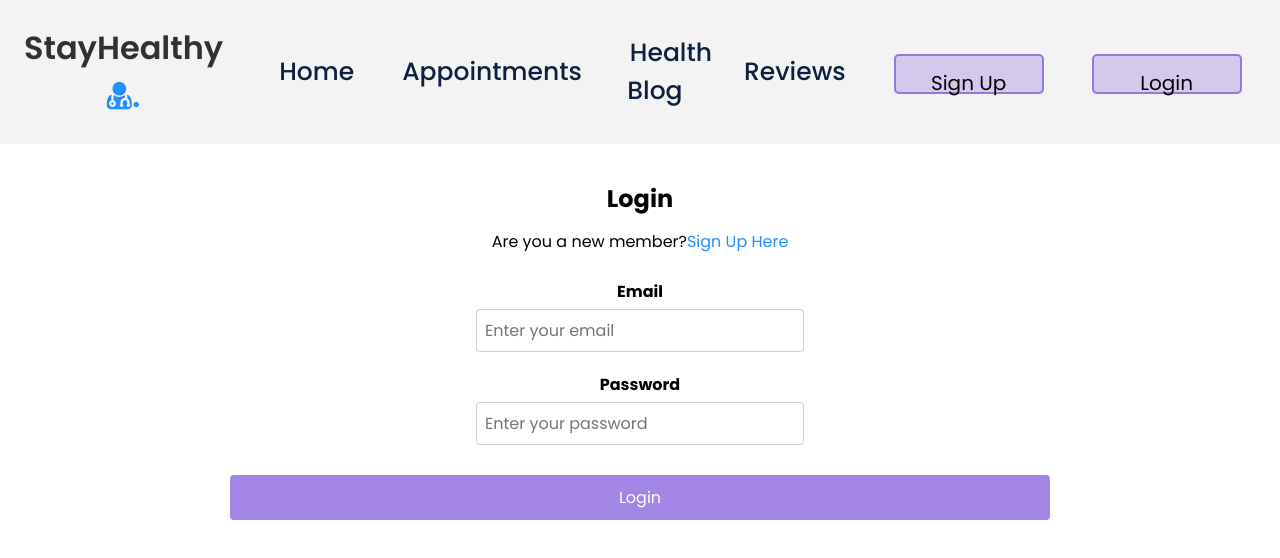
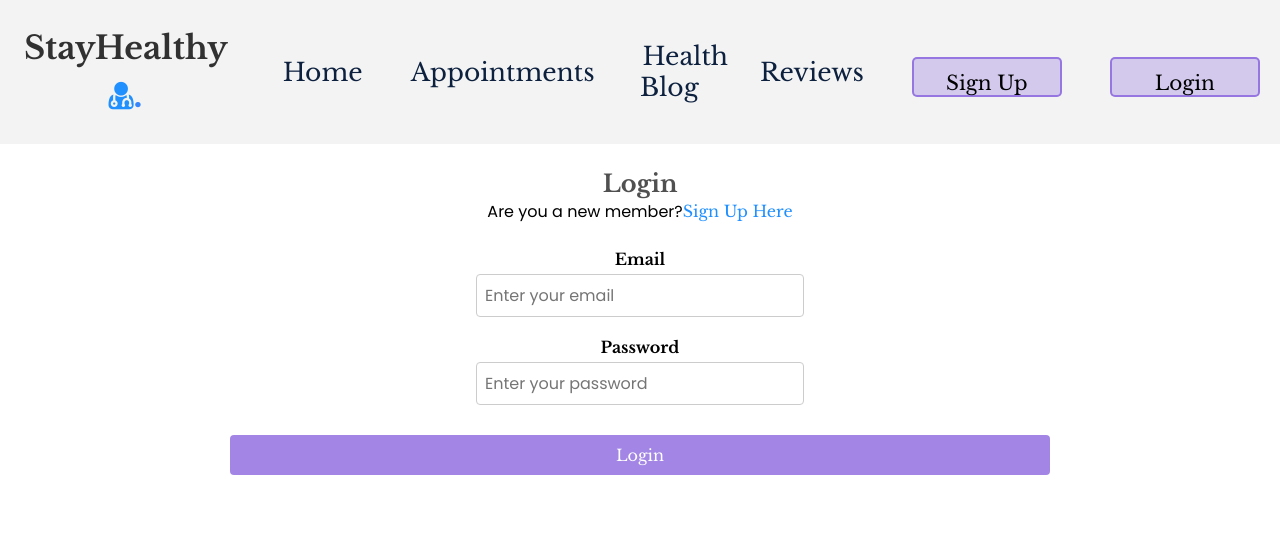
Before and after one commit to Zantetsukxnn/test_med, a React (Create React App) app: page /Components/Login/Login.html in a window 1280 px wide. Shown: the top 558 px of the page. Built offline with nearby package versions, Linux system fonts and the light colour scheme.

Commit message:
commit message here

```diff
--- a/public/index.html
+++ b/public/index.html
@@ -29,7 +29,10 @@
 <link rel="preconnect" href="https://fonts.gstatic.com" crossorigin />
 <link href="https://fonts.googleapis.com/css2?family=Poppins:wght@100;200;300;400;500;600;700;800;900&display=swap" rel="stylesheet">
 <link rel="stylesheet" href="https://maxcdn.bootstrapcdn.com/font-awesome/4.4.0/css/font-awesome.min.css">
-  </head>
+ <link rel="preconnect" href="https://fonts.googleapis.com">
+<link rel="preconnect" href="https://fonts.gstatic.com" crossorigin>
+<link href="https://fonts.googleapis.com/css2?family=Libre+Baskerville:ital,wght@0,400;0,700;1,400&display=swap" rel="stylesheet">
+</head>
   <body>
     <noscript>You need to enable JavaScript to run this app.</noscript>
     <div id="root"></div>
--- a/src/App.css
+++ b/src/App.css
@@ -1,5 +1,6 @@
 .App {
   text-align: center;
+  font-family: "Libre Baskerville", serif;
 }
 
 .App-logo {
@@ -22,10 +23,12 @@
   justify-content: center;
   font-size: calc(10px + 2vmin);
   color: white;
+ font-family: "Libre Baskerville", serif;
 }
 
 .App-link {
   color: #61dafb;
+   font-family: "Libre Baskerville", serif;
 }
 
 @keyframes App-logo-spin {
--- a/src/App.js
+++ b/src/App.js
@@ -24,6 +24,7 @@ function App() {
           {/* Display the Navbar component */}
           <Navbar/>
           {/*<BookingConsultation/>*/}
+          {/*<ReviewForm/>*/}
 
 
           {/* Set up the Routes for different pages */}
@@ -35,6 +36,7 @@ function App() {
             <Route path="/Components/InstantConsultationBooking/InstantConsultation" element={<InstantConsultation />} />
             <Route path="/Components/Login/Login.html" element={<Login/>}/>
             <Route path="/Components/BookingConsultation" element={<BookingConsultation/>}/>
+            <Route path="/Components/ReviewForm/ReviewForm" element={<ReviewForm/>}/>
           </Routes>
         </BrowserRouter>
     </div>
--- a/src/Components/BookingConsultation.css
+++ b/src/Components/BookingConsultation.css
@@ -6,6 +6,7 @@
     padding: 0 20px;
     position: static;
     width: 100%;
+     font-family: "Libre Baskerville", serif;
 }
 .searchpage-container img {
     max-width: 100%;
@@ -19,6 +20,7 @@
     padding: 18px;
     border-radius: 4px;
     background-color: #fff;
+     font-family: "Libre Baskerville", serif;
 
 }
 
@@ -26,6 +28,7 @@
     text-align: left;
     font-size: 24px;
     font-weight: 700;
+     font-family: "Libre Baskerville", serif;
 }
 
 .search-results-container>h3 {
@@ -33,4 +36,5 @@
     color: #2d2d32;
     text-align: left;
     font-size: 15px;
+     font-family: "Libre Baskerville", serif;
 }
--- a/src/Components/Login/Login.css
+++ b/src/Components/Login/Login.css
@@ -4,6 +4,7 @@
     margin: 0 auto; /* Center the container horizontally */
     padding: 40px; /* Padding inside the container */
     margin-top: 10%; /* Top margin of 10% */
+     font-family: "Libre Baskerville", serif;
 }
 a {
     text-decoration: none;
@@ -18,6 +19,7 @@ h1{
     color:rgb(80, 80, 80);
     width: 50%; /* Or any specific width */
     margin: 0 auto;
+     font-family: "Libre Baskerville", serif;
 
 
 }
@@ -58,6 +60,7 @@ h1{
     border: none; /* No border for buttons */
     border-radius: 4px; /* Border radius for rounded corners on buttons */
     cursor: pointer; /* Cursor style on hover for buttons */
+     font-family: "Libre Baskerville", serif;
 }
 
 /* Styles for primary buttons */
--- a/src/Components/Navbar/Navbar.css
+++ b/src/Components/Navbar/Navbar.css
@@ -15,6 +15,7 @@ nav {
     align-items: center;
     justify-content: space-between;
     background-color: #f3f3f3;
+    font-family: "Libre Baskerville", serif;
 
 
 }
@@ -22,9 +23,10 @@ nav {
 a {
     text-decoration: none;
     color:rgb(49, 49, 49);
+     font-family: "Libre Baskerville", serif;
 }
 body {
-    font-family: 'Libre Baskerville';
+    font-family: "Libre Baskerville", serif;
 }
 
 /* Styling for the dropdown menu */
@@ -111,6 +113,7 @@ body {
     transition: 0.3s;
     font-size: 25px;
     text-decoration: none;
+     font-family: "Libre Baskerville", serif;
 
 }
 
@@ -175,6 +178,7 @@ body {
     font-size: 20px;
     width: 150px;
     height: 40px;
+    font-family: "Libre Baskerville", serif;
 }
 
 .btn1:hover {
@@ -192,6 +196,7 @@ body {
     align-items:center; /* Align items and justify content */
     justify-content:center; /* Align items and justify content */
     margin-top:3px; /* Margin from top */
+     font-family: "Libre Baskerville", serif;
 }
 
 .btn2:hover {
--- a/src/Components/Navbar/Navbar.js
+++ b/src/Components/Navbar/Navbar.js
@@ -68,7 +68,7 @@ const Navbar = () => {
           <Link to="/healthblog">Health Blog</Link>
         </li>
         <li className="link">
-         <Link to="/reviews">Reviews</Link>
+         <Link to="/Components/ReviewForm/ReviewForm">Reviews</Link>
         </li>
         {isLoggedIn?(
           <>
--- a/src/Components/ReviewForm/ReviewForm.css
+++ b/src/Components/ReviewForm/ReviewForm.css
@@ -0,0 +1,104 @@
+/* Styles for the main container */
+.container {
+    max-width: 900px; /* Maximum width of the container */
+    margin: 0 auto; /* Center the container horizontally */
+    padding: 40px; /* Padding inside the container */
+    margin-top: 10%; /* Top margin of 10% */
+     font-family: "Libre Baskerville", serif;
+}
+a {
+    text-decoration: none;
+    color:rgb(49, 49, 49);
+}
+.page {
+  width: 500px;
+  margin-left: auto;
+  margin-right: auto;
+  position: absolute;
+  top: 25%;
+  left: 35%;
+  background-color:#7c53db0a;
+  border-radius: 10px;
+   text-align: left;
+}
+
+/* Set font */
+body {
+    font-family: 'Libre Baskerville';
+}
+h2{
+
+    color:rgb(80, 80, 80);
+    width: 50%; /* Or any specific width */
+    margin: 0 auto;
+    font-family: "Libre Baskerville", serif;
+
+}
+
+button {
+ background-color: #7c53dbb5;
+  color: #fff;
+   font-family: "Libre Baskerville", serif;
+}
+button:hover {
+    background-color: #9a75f0b5; /* Hover effect */
+    color: white; /* Hover effect */
+}
+
+
+
+/* Styles for form groups */
+.form-group {
+    margin-bottom: 20px; /* Bottom margin for spacing between form groups */
+}
+
+/* Styles for form group labels */
+.form-group label {
+    display: block; /* Make labels display as block elements */
+    margin-bottom: 5px; /* Bottom margin for spacing below labels */
+    font-weight: bold; /* Bold text for labels */
+}
+
+/* Styles for form controls */
+.form-control {
+    width: 40%; /* Width of form controls */
+    padding: 8px; /* Padding inside form controls */
+    font-size: 16px; /* Font size of form controls */
+    border: 1px solid #ccc; /* Border around form controls */
+    border-radius: 4px; /* Border radius for rounded corners */
+}
+
+/* Styles for button groups */
+.btn-group {
+    margin-top: .0001px; /* Top margin for spacing above button groups */
+    margin-bottom: 20px; /* Bottom margin for spacing below button groups */
+}
+
+/* Styles for buttons */
+.btn {
+    padding: 10px 20px; /* Padding inside buttons */
+    font-size: 16px; /* Font size of buttons */
+    border: none; /* No border for buttons */
+    border-radius: 4px; /* Border radius for rounded corners on buttons */
+    cursor: pointer; /* Cursor style on hover for buttons */
+}
+
+/* Styles for primary buttons */
+.btn-primary {
+    background-color: #7c53dbb5; /* Set background color for primary button */
+    color: #fff; /* Set text color for primary button */
+}
+.btn-primary:hover {
+    background-color: #9a75f0b5; /* Hover effect */
+    color: white; /* Hover effect */
+}
+
+/* Styles for danger (red) buttons */
+.btn-danger {
+    background-color: #e05765; /* Set background color for danger button */
+    color: #fff; /* Set text color for danger button */
+}
+.btn-danger:hover {
+    background-color: #ea737f; /* Hover effect */
+    color: white; /* Hover effect */
+}
--- a/src/Components/ReviewForm/ReviewForm.js
+++ b/src/Components/ReviewForm/ReviewForm.js
@@ -1,5 +1,6 @@
 // Following code has been commented with appropriate comments for your reference.
 import React, { useState } from 'react';
+import "./ReviewForm.css";
 
 // Function component for giving reviews
 function GiveReviews() {
@@ -42,7 +43,7 @@ function GiveReviews() {
   };
 
   return (
-    <div>
+    <div className="page">
       <h2>Form with Message</h2>
       {!showForm ? (
         // Display button to open the form
@@ -62,7 +63,9 @@ function GiveReviews() {
             <textarea id="review" name="review" value={formData.review} onChange={handleChange} />
           </div>
           {/* Submit button for form submission */}
+
           <button type="submit">Submit</button>
+
         </form>
       )}
       {/* Display the submitted message if available */}
--- a/src/Components/Sign_Up/Sign_Up.css
+++ b/src/Components/Sign_Up/Sign_Up.css
@@ -5,23 +5,29 @@
     padding: 40px; /* Add padding inside the container */
     margin-top: 10%; /* Set top margin as a percentage of the viewport height */
     overflow: hidden; /* Hide any overflowing content */
+     font-family: "Libre Baskerville", serif;
 }
 
 a {
     text-decoration: none;
     color:rgb(49, 49, 49);
+     font-family: "Libre Baskerville", serif;
 }
 /* Set font */
 body {
-    font-family: 'Libre Baskerville';
+    font-family: "Libre Baskerville", serif;
 }
 h1{
 
     color:rgb(80, 80, 80);
     width: 50%; /* Or any specific width */
     margin: 0 auto;
+     font-family: "Libre Baskerville", serif;
 
 
+}
+label{
+     font-family: "Libre Baskerville", serif;
 }
 
 
@@ -48,18 +54,21 @@ h1{
     margin-top: 30px; /* Add top margin */
     grid-column: 1 / 4; /* Span across all three columns */
     text-align: center; /* Center-align text */
+     font-family: "Libre Baskerville", serif;
 }
 
 /* Styles for additional signup text */
 .signup-text1 {
     grid-column: -1 / 3; /* Span from second to third column from the end */
     text-align: right; /* Right-align text */
+     font-family: "Libre Baskerville", serif;
 }
 
 .signup-text1 span {
     color: #3c79a7; /* Set text color */
     font-weight: 600; /* Set font weight to bold */
     cursor: pointer; /* Change cursor to pointer on hover */
+     font-family: "Libre Baskerville", serif;
 }
 
 /* Styles for the signup form section */
@@ -122,6 +131,7 @@ h1{
     border: none; /* Remove button borders */
     border-radius: 4px; /* Add border radius for rounded corners */
     cursor: pointer; /* Change cursor to pointer on hover */
+     font-family: "Libre Baskerville", serif;
 }
 
 /* Styles for primary button in the signup form */
```
